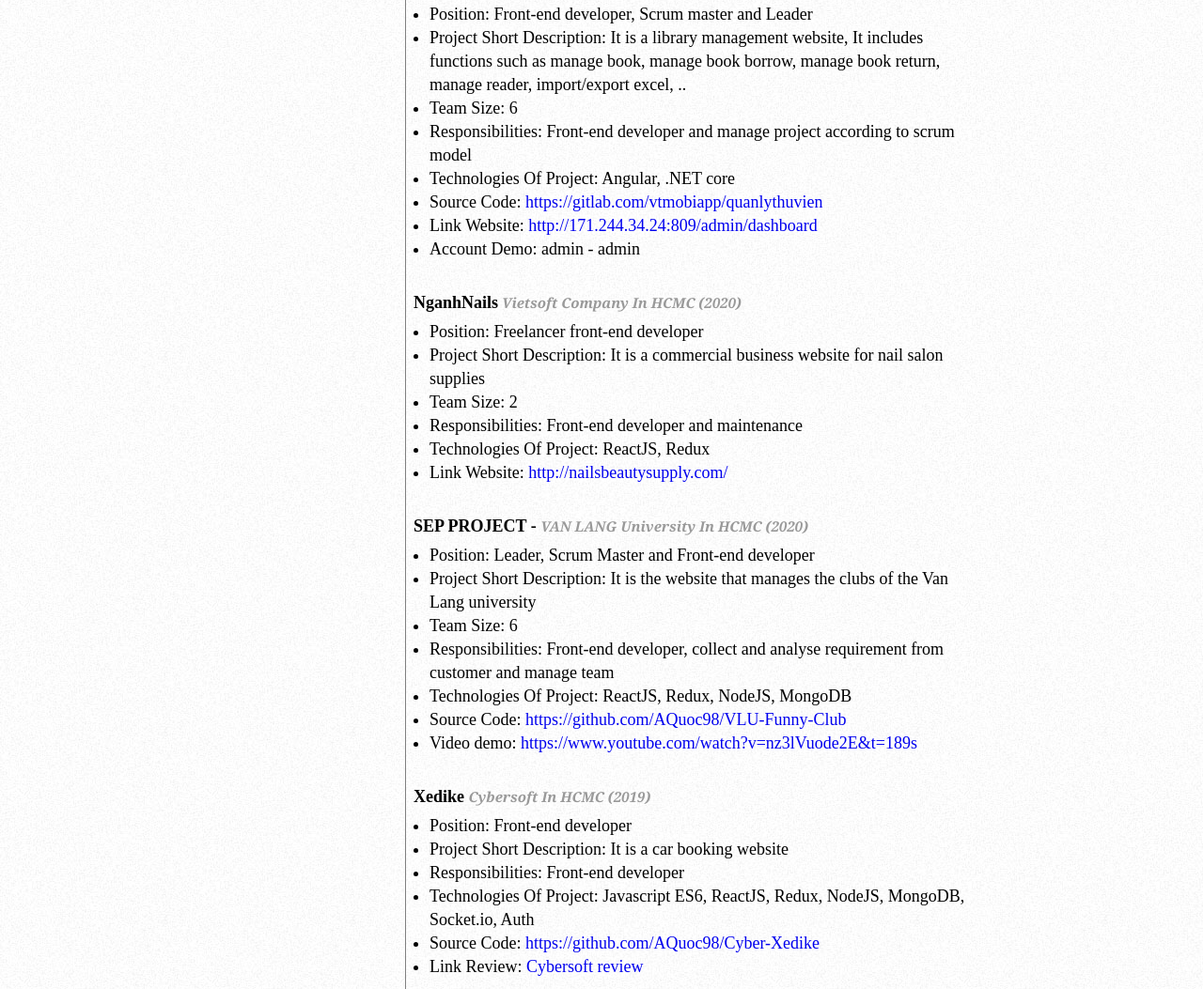
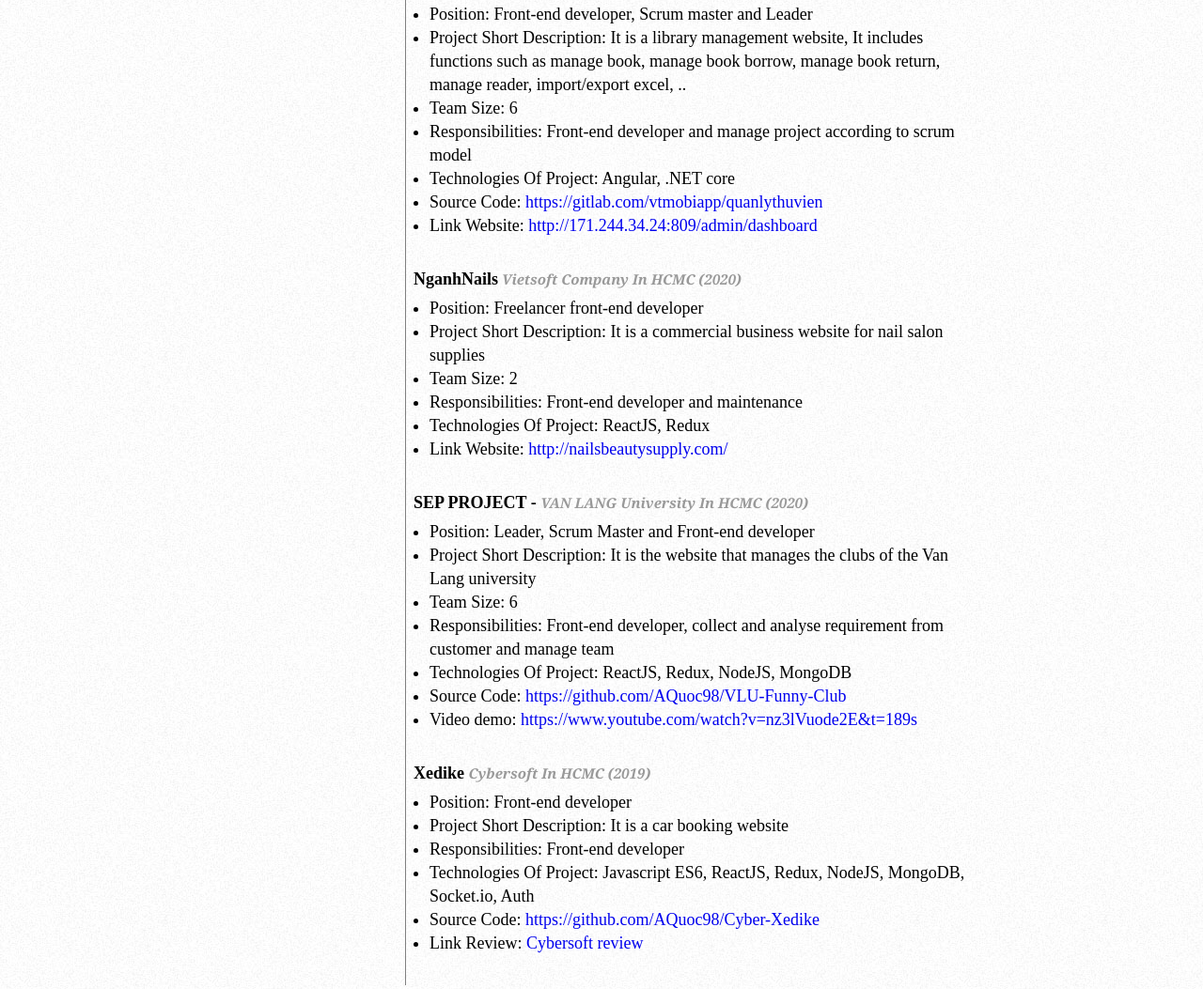
Before and after one commit to AQuoc98/KEN-CV, a plain HTML site: page index.html in a window 1280 px wide. Shown: the part 662-1715 px from the top of the page at 94% size. Drawn offline with Linux system fonts and the light colour scheme.

Commit message:
Update index.html

```diff
--- a/index.html
+++ b/index.html
@@ -79,7 +79,6 @@
           <li>Link Website: <a href="http://171.244.34.24:809/admin/dashboard"
               target="_blank">http://171.244.34.24:809/admin/dashboard</a>
           </li>
-          <li>Account Demo: admin - admin
         </li>
         </ul>
 
```
